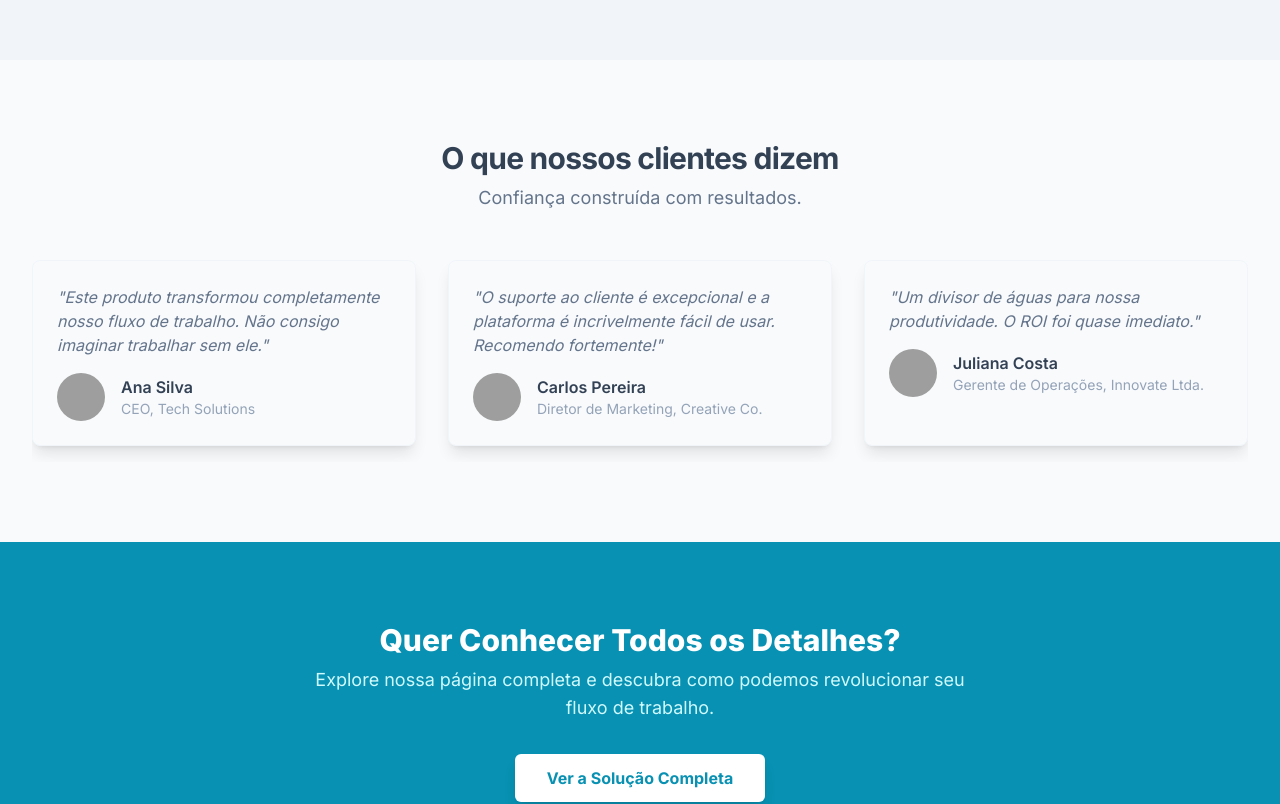
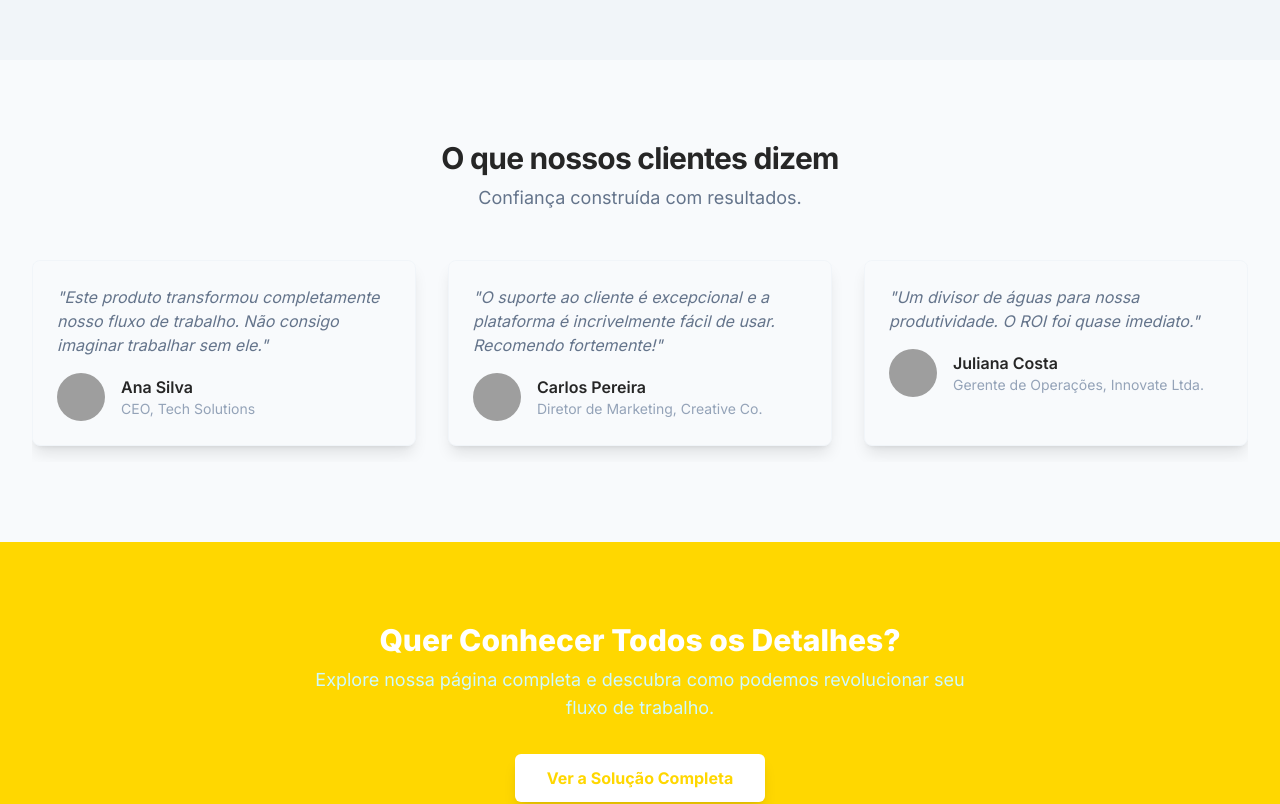
Before and after one commit to valoresdigitais-vd7/novo-site-academia-lend-ria-, a React (Vite) app: page / in a window 1280 px wide. Shown: the part 879-1683 px from the top of the page. Built offline with nearby package versions, Linux system fonts and the light colour scheme; grey boxes are pictures that could not be loaded.

Commit message:
replace troca cores

```diff
--- a/tailwind.config.js
+++ b/tailwind.config.js
@@ -12,26 +12,30 @@ export default {
     extend: {
       colors: {
         primary: {
-          DEFAULT: '#0891b2', // cyan-600
-          light: '#22d3ee',   // cyan-400
-          dark: '#0e7490',    // cyan-700
+          DEFAULT: '#FFD700', // Amarelo metálico principal
+          light: '#FFF200',   // Tom claro para gradientes e destaques
+          dark: '#B8860B',    // Amarelo ouro escuro para contrastes e hovers
         },
         secondary: {
-          DEFAULT: '#f97316', // orange-500
-          light: '#fb923c',   // orange-400
-          dark: '#ea580c',    // orange-600
+          DEFAULT: '#000000', // Preto sólido
+          light: '#1C1C1C',   // Preto suave / fundo de contraste
+          dark: '#0A0A0A',    // Preto absoluto / background profundo
         },
         neutral: {
-          100: '#f8fafc', // slate-50
-          200: '#f1f5f9', // slate-100
-          300: '#e2e8f0', // slate-200
-          400: '#cbd5e1', // slate-300
-          500: '#94a3b8', // slate-400
-          600: '#64748b', // slate-500
-          700: '#475569', // slate-600
-          800: '#334155', // slate-700
-          900: '#1e293b', // slate-800
-        }
+          100: '#F8FAFC', // Fundo geral claro
+          200: '#F1F5F9', // Fundo de seções alternadas
+          300: '#E2E8F0', // Bordas suaves
+          400: '#CBD5E1', // Bordas
+          500: '#94A3B8', // Texto desabilitado
+          600: '#64748B', // Texto secundário
+          700: '#475569', // Texto
+          800: '#262626', // Fundo do footer / elementos escuros
+          900: '#0D0D0D', // Fundo muito escuro / modo dark
+        },
+        accent: {
+          gold: '#FFD700', // Acentos e highlights em dourado
+          metallic: '#BFA100', // Detalhes metálicos
+        },
       },
       fontFamily: {
         sans: ['Inter', 'sans-serif'],
```
